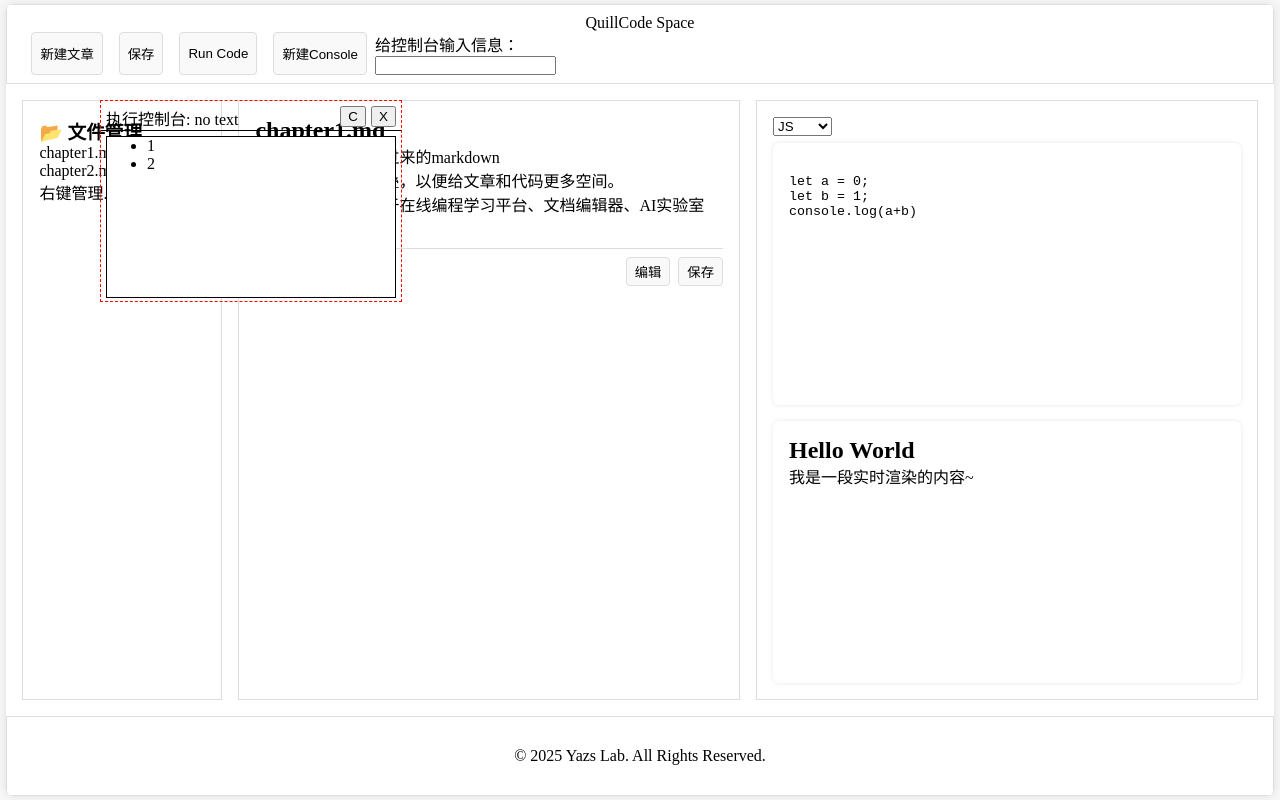
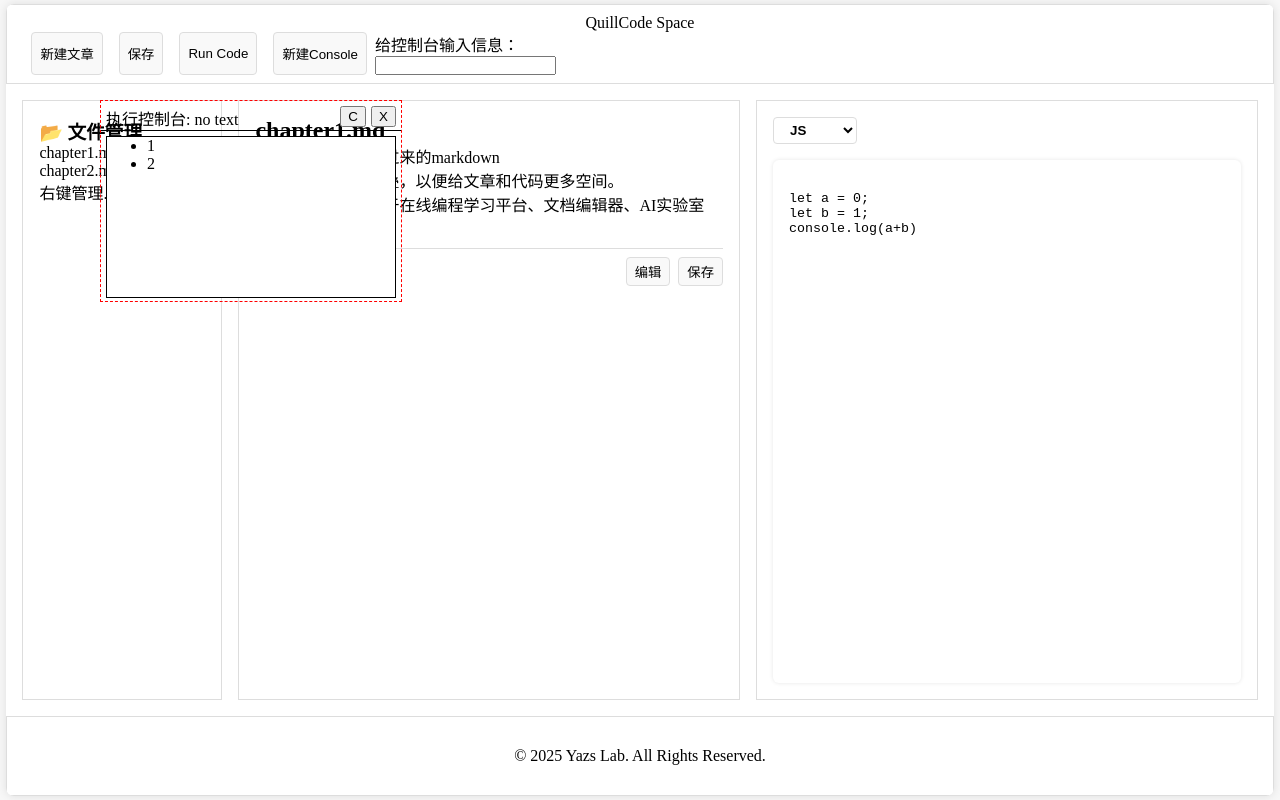
Before and after one commit to Yazs-17/QuillCode, a Vue app in the folder Main/: page / in a window 1280 px wide. Built offline with nearby package versions, Linux system fonts and the light colour scheme.

Commit message:
feat: add logic for code rendering, add more forward-looking in readme

```diff
--- a/Main/src/App.vue
+++ b/Main/src/App.vue
@@ -1,7 +1,7 @@
 <script setup>
 import DialogManager from "./common/DialogManager.vue"
 
-import { ref } from "vue"
+import { ref, computed } from "vue"
 
 import FloatingItem from './components/FloatingConsole.vue'
 
@@ -9,8 +9,10 @@ import FloatingItem from './components/FloatingConsole.vue'
 // 	console.log(e)
 // }
 const fmsg = ref("");
+// const jsConsole = ref([]);
 const clean = (e) => {
 	fmsg.value = ""
+	// jsConsole.value = []
 }
 
 
@@ -28,6 +30,16 @@ const addConsole = () => {
 	// console.log(item.value.childFunc)
 }
 
+// TODO 代码组织与分块
+/**
+ * 代码块状态管理
+ */
+const ENUM = ref({
+	JS: 1,
+	HTML: 2
+})
+
+const mode = ref(ENUM.value.JS)
 
 
 /**
@@ -41,7 +53,6 @@ console.log(a+b)
 const outputMsg = ref({ type: 'log', text: '' });
 
 
-let code = editorContent.value;
 let url = new URL('./utils/executor.js', import.meta.url)
 const worker = new Worker(url, { type: "module" })
 worker.onmessage = e => {
@@ -49,11 +60,18 @@ worker.onmessage = e => {
 	// TODO: 解决这里程序阻塞仍然可以添加执行器的bug
 	if (output === "isRunning") {
 		alert("程序执行中!")
+		return
 	}
-	item.value.pushLog(`[${e.data.type}] ${e.data.text}`)
+	const formatted = `[${output.type}] ${output.text}`
+	item.value?.pushLog(formatted)
+	// jsConsole.value.push(formatted)
 }
 const runCode = async () => {
-	worker.postMessage(code)
+	if (mode.value !== ENUM.value.JS) {
+		alert("当前非JS状态，无需执行")
+		return
+	}
+	worker.postMessage(editorContent.value)
 	return;
 };
 
@@ -61,6 +79,13 @@ const runCode = async () => {
  * 代码渲染逻辑
  */
 
+// TODO 代码危险过滤
+const isHtmlMode = computed(() => mode.value === ENUM.value.HTML)
+const renderedHtml = computed(() => {
+	if (!isHtmlMode.value) return ""
+	return editorContent.value.trim()
+})
+const workspaceRows = computed(() => isHtmlMode.value ? "auto 1fr 1fr" : "auto 1fr")
 
 
 
@@ -73,6 +98,7 @@ const runCode = async () => {
 		<div class="layout">
 			<header>
 				<span>QuillCode Space</span>
+				<!-- <span style="floa;"></span> -->
 				<span class="header-actions">
 					<button>新建文章</button>
 					<button>保存</button>
@@ -85,6 +111,7 @@ const runCode = async () => {
 					</form>
 
 				</span>
+				<span></span>
 			</header>
 
 			<main class="container">
@@ -110,21 +137,25 @@ const runCode = async () => {
 					</div>
 				</article>
 
-				<section class="workspace">
-					<div class="">
-						<select name="" id="">
-							<option value="0">JS</option>
-							<option value="1">HTML</option>
+				<section class="workspace" :style="{ gridTemplateRows: workspaceRows }">
+					<div class="mode-switch">
+						<select name="" id="" v-model="mode">
+							<option :value="ENUM.JS">JS</option>
+							<option :value="ENUM.HTML">HTML</option>
 						</select>
 					</div>
-					<textarea class="code-editor" v-model="editorContent">
-					</textarea>
-					<div class="preview">
-						<div>
-							<h1>Hello World</h1>
-							<p>我是一段实时渲染的内容~</p>
-						</div>
+					<textarea class="code-editor" v-model="editorContent"></textarea>
+					<div class="preview" v-if="isHtmlMode">
+						<div v-if="renderedHtml" v-html="renderedHtml"></div>
+						<p v-else class="preview-placeholder">在这里输入 HTML 预览内容~</p>
 					</div>
+					<!-- <div class="preview js-console" v-else>
+						<h3>JS 控制台输出</h3>
+						<ul v-if="jsConsole.length">
+							<li v-for="(log, logIndex) in jsConsole" :key="logIndex">{{ log }}</li>
+						</ul>
+						<p v-else>运行代码后，输出会显示在这里或浮动控制台中。</p>
+					</div> -->
 				</section>
 			</main>
 
@@ -251,10 +282,29 @@ textarea:hover {
 
 .workspace {
 	display: grid;
-	grid-template-rows: 10px 1fr 1fr;
 	gap: 1rem;
 	padding: 1rem;
 	border: 1px solid var(--hui);
+}
+
+.mode-switch {
+	display: flex;
+	align-items: center;
+	gap: 0.5rem;
+}
+
+.mode-switch select {
+	padding: 0.25rem 0.75rem;
+	border-radius: 4px;
+	border: 1px solid var(--hui);
+	background-color: var(--bai);
+	font-weight: 600;
+	cursor: pointer;
+}
+
+.mode-switch select:focus {
+	outline: none;
+	box-shadow: 0 0 0 2px rgba(86, 156, 214, 0.3);
 }
 
 .code-editor,
```
Also changed, not shown: 1 other file (tests, documents, lock files or other folders).
